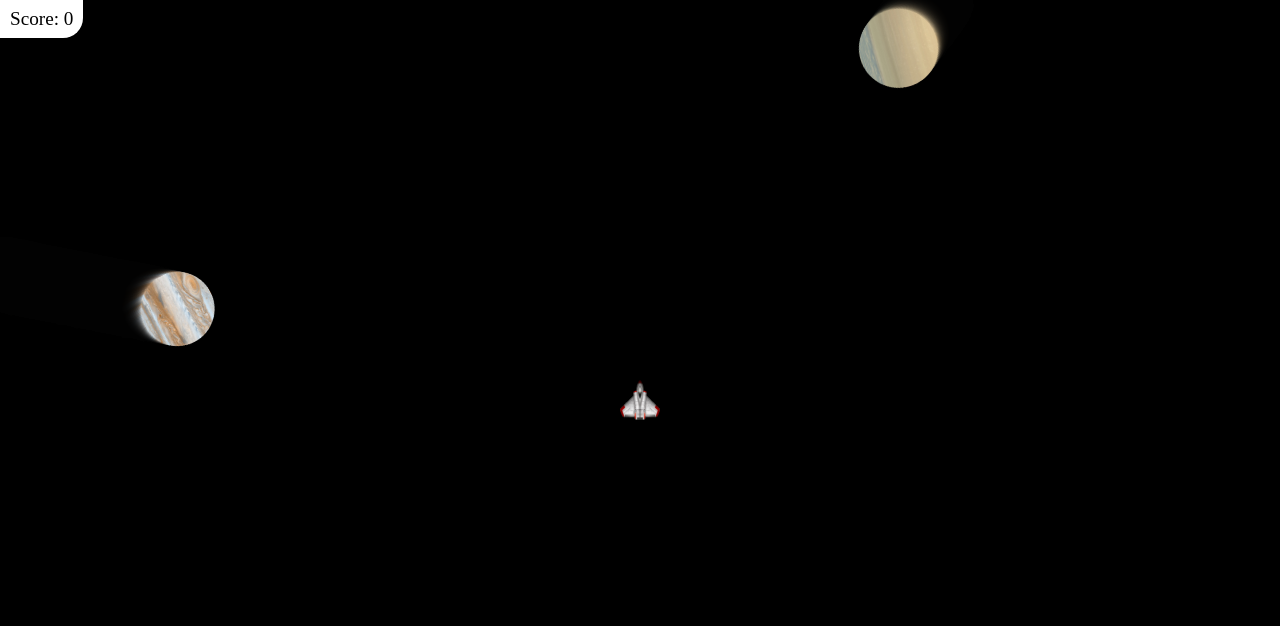
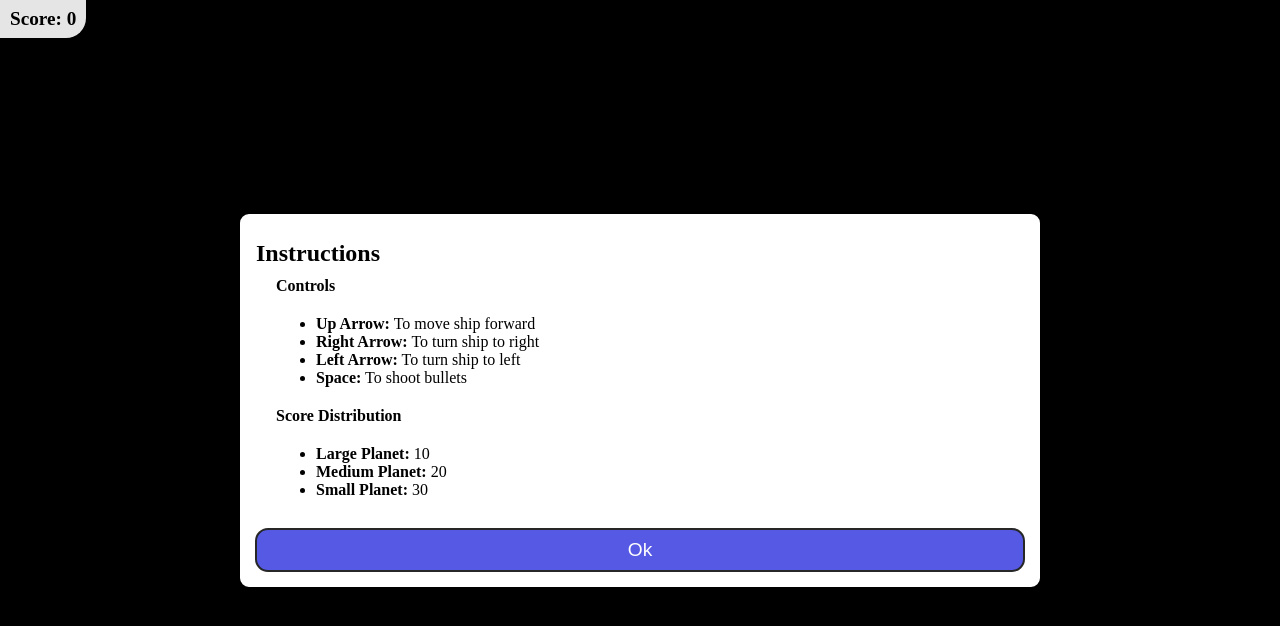
Before and after one commit to Amith-B/Space-Shooter, a plain HTML site: page index.html in a window 1280 px wide. Drawn offline with Linux system fonts and the light colour scheme.

Commit message:
feat: add dialog for game over and initial instruction

```diff
--- a/index.html
+++ b/index.html
@@ -6,10 +6,41 @@
     <meta name="viewport" content="width=device-width, initial-scale=1.0" />
     <title>Space Shooter</title>
     <link rel="stylesheet" href="style.css" />
+    <script src="script.js" defer></script>
   </head>
   <body>
     <section id="score">Score: 0</section>
     <canvas id="game-canvas"></canvas>
-    <script src="script.js"></script>
+
+    <dialog id="gameOverDialog">
+      <div id="final-score">Your Score:</div>
+      <button
+        class="primary-cta"
+        onclick="restartGame()"
+        onkeyup="event.preventDefault()"
+      >
+        Restart Game
+      </button>
+    </dialog>
+
+    <dialog id="initialInstructionDialog">
+      <h2>Instructions</h2>
+      <div style="padding: 0 20px">
+        <h4>Controls</h4>
+        <ul style="padding: 10px 40px">
+          <li><b>Up Arrow:</b> To move ship forward</li>
+          <li><b>Right Arrow:</b> To turn ship to right</li>
+          <li><b>Left Arrow:</b> To turn ship to left</li>
+          <li><b>Space:</b> To shoot bullets</li>
+        </ul>
+        <h4>Score Distribution</h4>
+        <ul style="padding: 10px 40px">
+          <li><b>Large Planet:</b> 10</li>
+          <li><b>Medium Planet:</b> 20</li>
+          <li><b>Small Planet:</b> 30</li>
+        </ul>
+      </div>
+      <button class="primary-cta" onclick="closeInstruction()">Ok</button>
+    </dialog>
   </body>
 </html>
--- a/script.js
+++ b/script.js
@@ -9,6 +9,14 @@ const canvas = document.getElementById("game-canvas");
 const ctx = canvas.getContext("2d");
 
 const scoreElement = document.getElementById("score");
+const gameOverDialog = document.getElementById("gameOverDialog");
+const initialInstructionDialog = document.getElementById(
+  "initialInstructionDialog"
+);
+
+initialInstructionDialog.showModal();
+
+const finalScore = document.getElementById("final-score");
 
 let score = 0;
 
@@ -20,14 +28,31 @@ shipImg.onload = () => {
 };
 
 let planets = [];
+
+let bullets = [];
+let blastParticles = [];
+
+let planetsLoaded = false;
+let instructionClosed = false;
+
 planetsImg.onload = () => {
-  startAsteroids();
+  planetsLoaded = true;
+  startPlanetMovement();
 };
 
-function startAsteroids() {
-  setInterval(() => {
-    planets.push(new Planet(ctx));
-  }, 2000);
+let timmer;
+function startPlanetMovement() {
+  if (planetsLoaded && instructionClosed) {
+    timmer = setInterval(() => {
+      planets.push(new Planet(ctx));
+    }, 2000);
+  }
+}
+
+function closeInstruction() {
+  instructionClosed = true;
+  initialInstructionDialog.open = false;
+  startPlanetMovement();
 }
 
 const keyPressStates = {
@@ -36,6 +61,25 @@ const keyPressStates = {
   right: false,
   shoot: false,
 };
+
+function restartGame() {
+  gameOverDialog.open = false;
+
+  score = 0;
+  scoreElement.innerHTML = `Score: ${score}`;
+  keyPressStates.up = false;
+  keyPressStates.left = false;
+  keyPressStates.right = false;
+  keyPressStates.shoot = false;
+
+  planets = [];
+  bullets = [];
+  blastParticles = [];
+  ship.reset(canvas.width / 2, canvas.height / 2);
+  startPlanetMovement();
+
+  refreshScreen();
+}
 
 class Planet {
   constructor(ctx) {
@@ -98,6 +142,19 @@ class Ship {
   static size = 40;
   constructor(ctx, x, y) {
     this.ctx = ctx;
+    this.x = x;
+    this.y = y;
+    this.velocity = {
+      x: 0,
+      y: 0,
+    };
+    this.speed = 0;
+    this.angleInc = 0;
+    this.shipAngle = 0;
+    this.movementAngle = 0;
+  }
+
+  reset(x, y) {
     this.x = x;
     this.y = y;
     this.velocity = {
@@ -294,9 +351,6 @@ window.addEventListener("keyup", (event) => {
   updateKeyState(event, false);
 });
 
-const bullets = [];
-const blastParticles = [];
-
 function updateKeyState(event, enable) {
   switch (event.key) {
     case "ArrowUp":
@@ -364,6 +418,7 @@ function refreshScreen() {
           if (dist - Bullet.radius - planets[pi].size / 2 < 1) {
             // score distribution based on planet size
             // smaller the planet higher the score
+
             if (planets[pi].size > 50) {
               score += 10;
             } else if (planets[pi].size > 40) {
@@ -410,6 +465,14 @@ function refreshScreen() {
     // ship touched to planet
     if (dist - Ship.size / 2 - planets[i].size / 2 < 1) {
       cancelAnimationFrame(animationId);
+      if (timmer) {
+        clearTimeout(timmer);
+      }
+      if (typeof gameOverDialog.showModal === "function") {
+        finalScore.innerHTML = `Your Score: ${score}`;
+        gameOverDialog.showModal();
+      }
+      return;
     }
 
     // remove planets out of screen
--- a/style.css
+++ b/style.css
@@ -27,4 +27,49 @@ canvas {
   display: flex;
   align-items: center;
   justify-content: center;
+  font-weight: bold;
 }
+
+dialog {
+  border-radius: 12px;
+  min-width: 60vw;
+}
+
+dialog h2,
+dialog h4 {
+  margin: 10px 0;
+}
+
+ul {
+  margin: 0;
+}
+
+button {
+  border: 0;
+  cursor: pointer;
+  opacity: 0.9;
+}
+
+button:hover {
+  opacity: 1;
+}
+
+.gameOverDialog-header {
+  display: flex;
+  justify-content: flex-end;
+}
+
+#final-score {
+  font-size: 2.2rem;
+  font-weight: bold;
+}
+
+.primary-cta {
+  background-color: rgb(67, 72, 225);
+  padding: 10px;
+  font-size: 1.2rem;
+  color: white;
+  border-radius: 12px;
+  width: 100%;
+  margin-top: 20px;
+}
```
